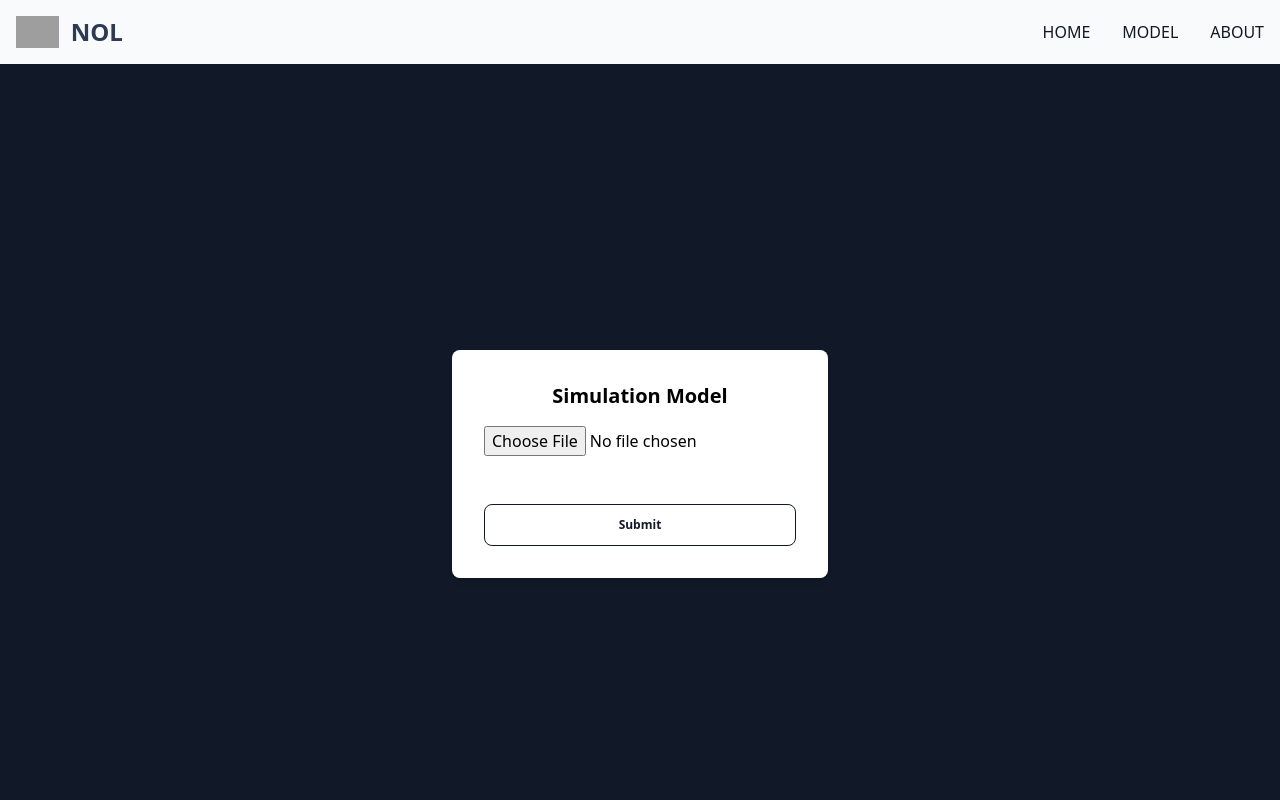
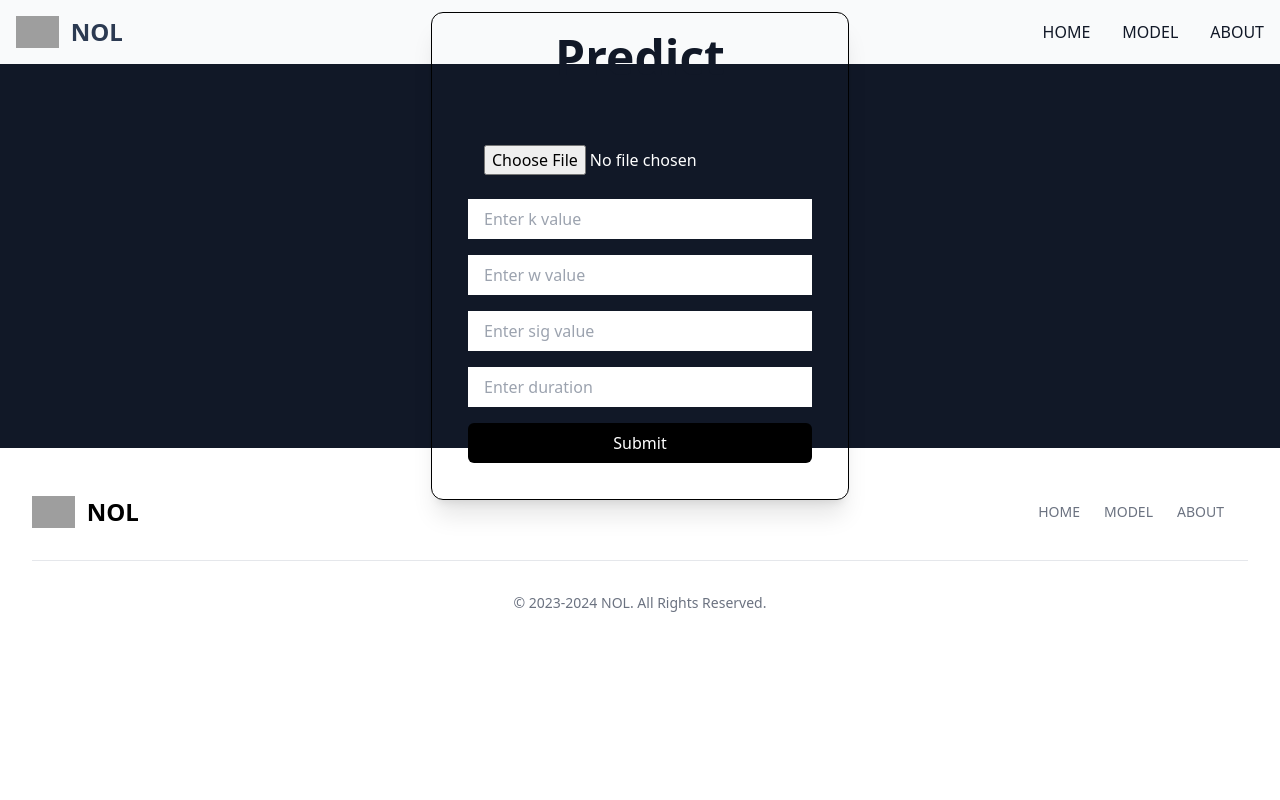
Before and after one commit to Mubashir21/Liver_RFA_Simulator, a React (Vite) app in the folder front-end/: page /model in a window 1280 px wide. Shown: the top 800 px of the page. Built offline with nearby package versions, Linux system fonts and the light colour scheme; grey boxes are pictures that could not be loaded.

Commit message:
resolve merge conflict

```diff
--- a/front-end/src/pages/Model.jsx
+++ b/front-end/src/pages/Model.jsx
@@ -1,16 +1,214 @@
-import PredictionForm from "../components/PredictionForm";
+import React, { useState, useRef, Fragment } from "react";
+import VideoPlayer from "./VideoPlayer";
+import { Dialog, Transition } from "@headlessui/react";
+import { IconX } from "@tabler/icons-react";
 
-function Model() {
-    return (
-        <div className="h-screen flex items-center justify-center">
-            <div className="max-w-[800px] mx-auto">
-                <div className="bg-white p-8 rounded-lg shadow-md text-black">
-                    <p className="text-center text-xl font-bold mb-4">Simulation Model</p>
-                    <PredictionForm />
+function PredictionForm() {
+  const [file, setFile] = useState(null);
+  const [videoPath, setVideoPath] = useState("");
+  const [isLoading, setIsLoading] = useState(false);
+  const [showPopup, setShowPopup] = useState(false);
+  const [k, setK] = useState("");
+  const [w, setW] = useState("");
+  const [sig, setSig] = useState("");
+  const [duration, setDuration] = useState("");
+  const fileInputRef = useRef(null);
+
+  const handleFileChange = (event) => {
+    setFile(event.target.files[0]);
+  };
+
+  const handleSubmit = async (e) => {
+    e.preventDefault();
+    if (!file) {
+      alert("No file selected");
+      return;
+    }
+
+    setIsLoading(true);
+
+    try {
+      const formData = new FormData();
+      formData.append("file", file);
+      formData.append("k", k);
+      formData.append("w", w);
+      formData.append("sig", sig);
+      formData.append("duration", duration);
+
+      const response = await fetch("http://localhost:5000/predict", {
+        method: "POST",
+        body: formData,
+      });
+
+      if (response.ok) {
+        const videoBlob = await response.blob();
+        const videoURL = URL.createObjectURL(videoBlob);
+        setVideoPath(videoURL);
+        setShowPopup(true);
+      } else {
+        throw new Error("Network response was not ok.");
+      }
+    } catch (error) {
+      console.error("Error:", error);
+    }
+
+    setIsLoading(false);
+    if (fileInputRef.current) {
+      fileInputRef.current.value = "";
+    }
+  };
+
+  return (
+    <div className="h-96 flex items-center justify-center">
+      <div className="max-w-lg flex flex-col text-center border border-black p-5 rounded-xl shadow-xl">
+        <div className="text-gray-900 text-5xl font-bold mb-10">
+          <h1>Predict</h1>
+        </div>
+        <form
+          onSubmit={handleSubmit}
+          className="flex flex-col space-y-4 p-4 rounded-lg"
+        >
+          <input
+            type="file"
+            accept=".npy"
+            onChange={handleFileChange}
+            ref={fileInputRef}
+            className="py-2 px-4 focus:outline-none focus:border-blue-500"
+          />
+          <input
+            type="number"
+            placeholder="Enter k value"
+            value={k}
+            onChange={(e) => setK(e.target.value)}
+            className="py-2 px-4 focus:outline-none focus:border-blue-500"
+          />
+          <input
+            type="number"
+            placeholder="Enter w value"
+            value={w}
+            onChange={(e) => setW(e.target.value)}
+            className="py-2 px-4 focus:outline-none focus:border-blue-500"
+          />
+          <input
+            type="number"
+            placeholder="Enter sig value"
+            value={sig}
+            onChange={(e) => setSig(e.target.value)}
+            className="py-2 px-4 focus:outline-none focus:border-blue-500"
+          />
+          <input
+            type="number"
+            placeholder="Enter duration"
+            value={duration}
+            onChange={(e) => setDuration(e.target.value)}
+            className="py-2 px-4 focus:outline-none focus:border-blue-500"
+          />
+          <button
+            type="submit"
+            className="py-2 px-4 bg-black text-white rounded-md hover:bg-gray-800 focus:outline-none focus:bg-blue-600"
+          >
+            Submit
+          </button>
+        </form>
+        {isLoading && (
+          <Transition appear show={isLoading} as={Fragment}>
+            <Dialog
+              as="div"
+              className="relative z-10"
+              onClose={() => setIsLoading(false)}
+            >
+              <Transition.Child
+                as={Fragment}
+                enter="ease-out duration-300"
+                enterFrom="opacity-0"
+                enterTo="opacity-100"
+                leave="ease-in duration-200"
+                leaveFrom="opacity-100"
+                leaveTo="opacity-0"
+              >
+                <div className="fixed inset-0 bg-black/25" />
+              </Transition.Child>
+
+              <div className="fixed inset-0 overflow-y-auto">
+                <div className="flex min-h-full items-center justify-center p-4 text-center">
+                  <Transition.Child
+                    as={Fragment}
+                    enter="ease-out duration-300"
+                    enterFrom="opacity-0 scale-95"
+                    enterTo="opacity-100 scale-100"
+                    leave="ease-in duration-200"
+                    leaveFrom="opacity-100 scale-100"
+                    leaveTo="opacity-0 scale-95"
+                  >
+                    <Dialog.Panel className="w-full max-w-md transform overflow-hidden rounded-2xl bg-white p-6 text-left align-middle shadow-xl transition-all">
+                      <Dialog.Title
+                        as="h3"
+                        className="text-lg font-medium leading-6 text-gray-900"
+                      >
+                        Loading...
+                      </Dialog.Title>
+                    </Dialog.Panel>
+                  </Transition.Child>
                 </div>
-            </div>
-        </div>
-    );
+              </div>
+            </Dialog>
+          </Transition>
+        )}
+        {videoPath && showPopup && (
+          <div>
+            <Transition appear show={showPopup} as={Fragment}>
+              <Dialog
+                as="div"
+                className="relative z-10"
+                onClose={() => setShowPopup(false)}
+              >
+                <Transition.Child
+                  as={Fragment}
+                  enter="ease-out duration-300"
+                  enterFrom="opacity-0"
+                  enterTo="opacity-100"
+                  leave="ease-in duration-200"
+                  leaveFrom="opacity-100"
+                  leaveTo="opacity-0"
+                >
+                  <div className="fixed inset-0 bg-black/25" />
+                </Transition.Child>
+
+                <div className="fixed inset-0 overflow-y-auto">
+                  <div className="flex min-h-full items-center justify-center p-4 text-center">
+                    <Transition.Child
+                      as={Fragment}
+                      enter="ease-out duration-300"
+                      enterFrom="opacity-0 scale-95"
+                      enterTo="opacity-100 scale-100"
+                      leave="ease-in duration-200"
+                      leaveFrom="opacity-100 scale-100"
+                      leaveTo="opacity-0 scale-95"
+                    >
+                      <Dialog.Panel className="w-full max-w-md transform overflow-hidden rounded-2xl bg-white p-6 text-left align-middle shadow-xl transition-all">
+                        <span onClick={() => setShowPopup(false)}>
+                          <IconX />
+                        </span>
+                        <Dialog.Title
+                          as="h3"
+                          className="text-lg font-medium leading-6 text-gray-900"
+                        >
+                          Prediction successful.
+                        </Dialog.Title>
+                        <div className="mt-2">
+                          <VideoPlayer videoPath={videoPath} />
+                        </div>
+                      </Dialog.Panel>
+                    </Transition.Child>
+                  </div>
+                </div>
+              </Dialog>
+            </Transition>
+          </div>
+        )}
+      </div>
+    </div>
+  );
 }
 
-export default Model;
+export default PredictionForm;
```
